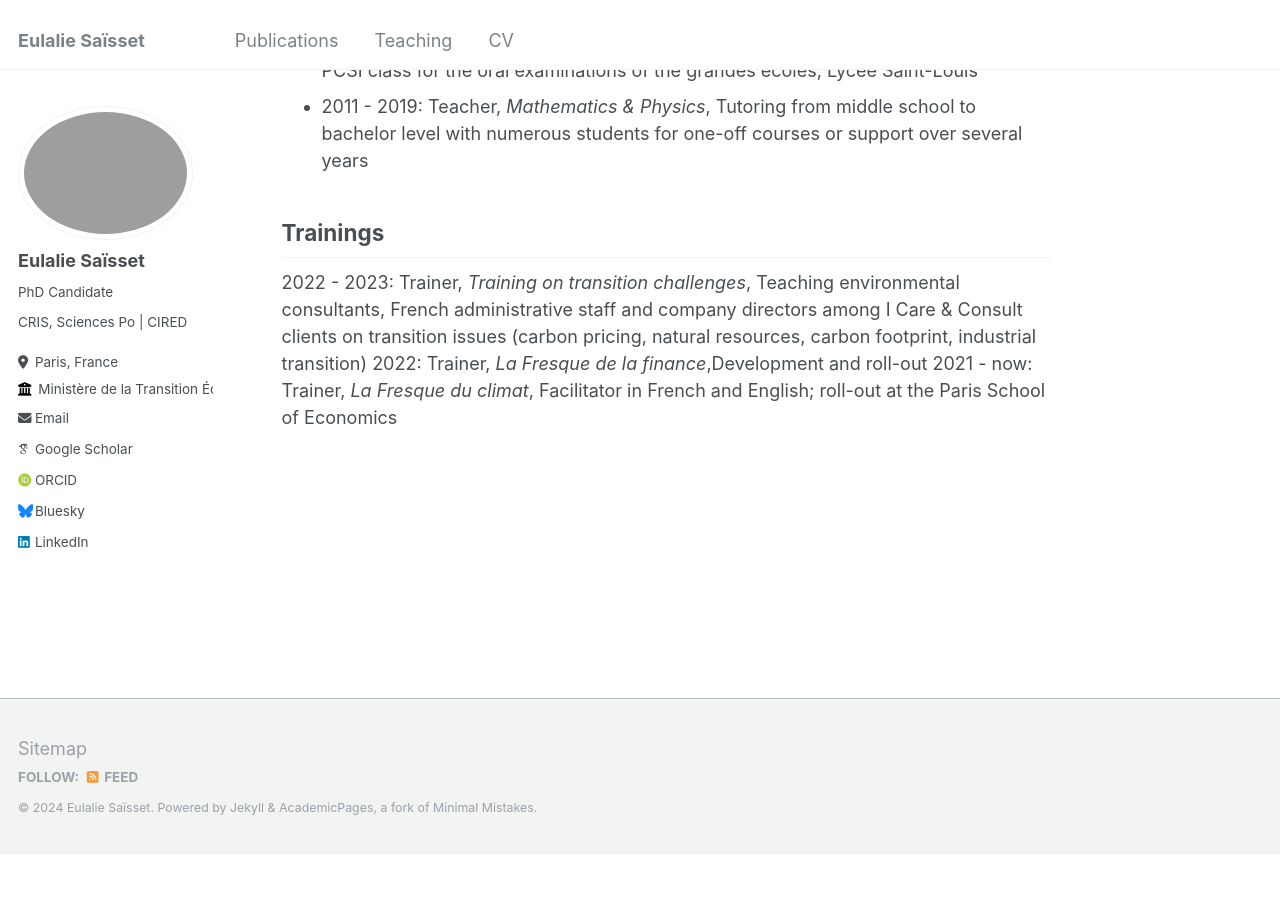
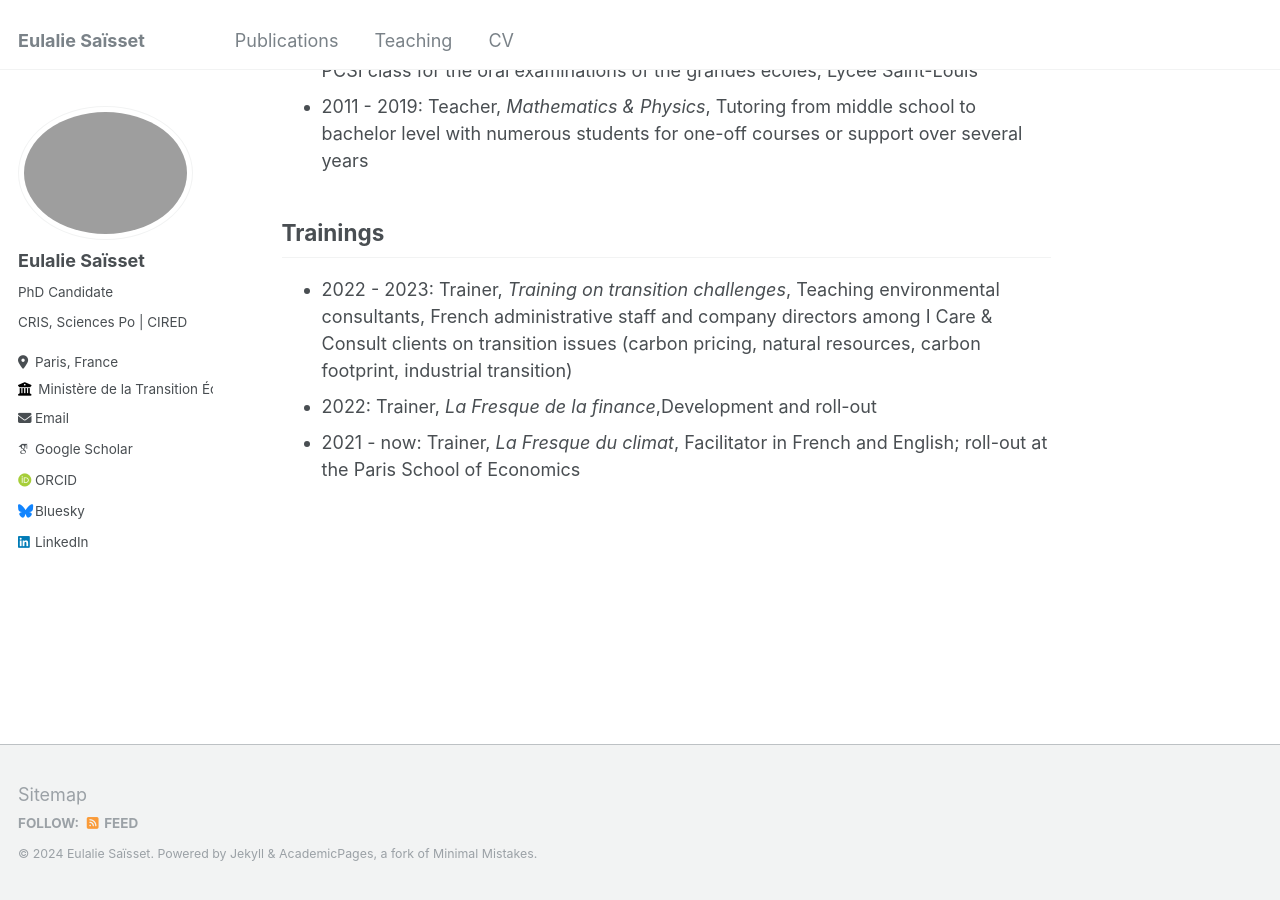
Before and after one commit to eulaliesaisset/eulaliesaisset.github.io, a Jekyll site: the page built from _pages/teaching.md, in a window 1280 px wide and 900 px high, scrolled down 503 px. Built offline with Jekyll 4.4.1, drawn with Linux system fonts in a browser that asks for light colours; some web fonts are replaced; before the commit the page ends 1356 px from its top, so only the background shows below that.

```diff
--- a/_pages/teaching.md
+++ b/_pages/teaching.md
@@ -13,6 +13,6 @@ permalink: /teaching/
 - 2011 - 2019: Teacher, _Mathematics & Physics_, Tutoring from middle school to bachelor level with numerous students for one-off courses or support over several years
 
 ## Trainings
-2022 - 2023: Trainer, _Training on transition challenges_, Teaching environmental consultants, French administrative staff and company directors among I Care & Consult clients on transition issues (carbon pricing, natural resources, carbon footprint, industrial transition)
-2022: Trainer, _La Fresque de la finance_,Development and roll-out
-2021 - now: Trainer, _La Fresque du climat_, Facilitator in French and English; roll-out at the Paris School of Economics
+- 2022 - 2023: Trainer, _Training on transition challenges_, Teaching environmental consultants, French administrative staff and company directors among I Care & Consult clients on transition issues (carbon pricing, natural resources, carbon footprint, industrial transition)
+- 2022: Trainer, _La Fresque de la finance_,Development and roll-out
+- 2021 - now: Trainer, _La Fresque du climat_, Facilitator in French and English; roll-out at the Paris School of Economics
```
